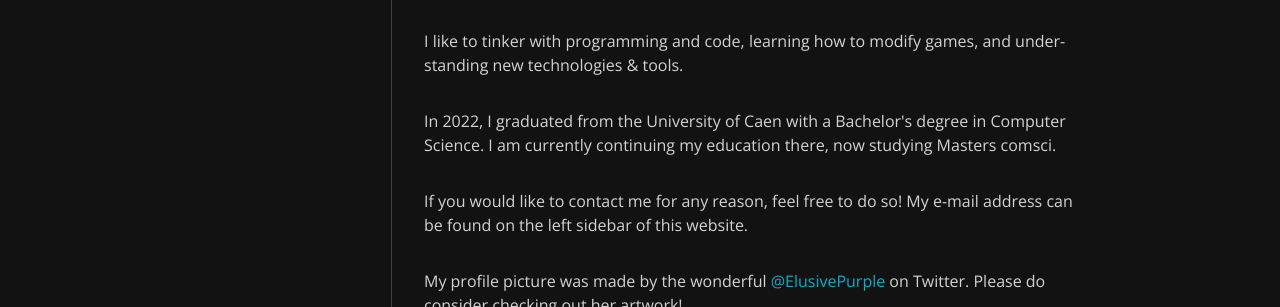
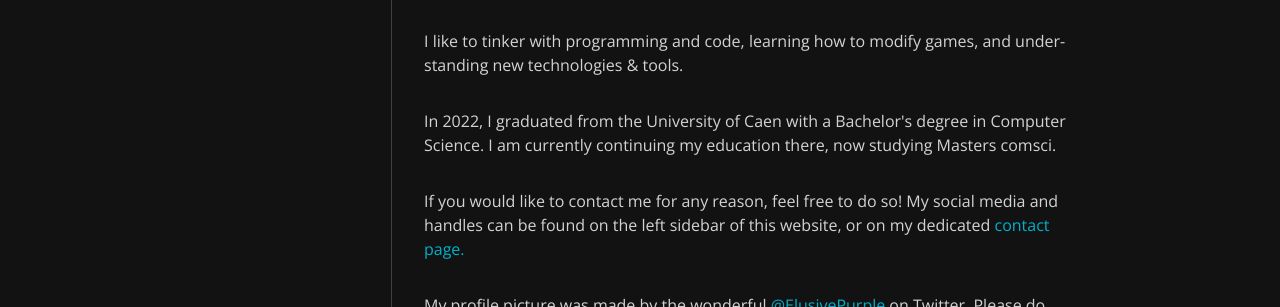
Before and after one commit to ClearwaterUK/clearwaterUK.github.io, a plain HTML site: page about.html in a window 1280 px wide. Shown: the part 493-800 px from the top of the page. Drawn offline with nearby package versions, Linux system fonts and the light colour scheme; a web font is replaced by a local one.

Commit message:
Fixed about page

```diff
--- a/about.html
+++ b/about.html
@@ -71,7 +71,7 @@
 
                     <p></p>
 
-                    <p>If you would like to contact me for any reason, feel free to do so! My e-mail address can be found on the left sidebar of this website.</p>
+                    <p>If you would like to contact me for any reason, feel free to do so! My social media and handles can be found on the left sidebar of this website, or on my dedicated <a href="./contact.html">contact page.</a></p>
 
                     <p>My profile picture was made by the wonderful <a href="https://twitter.com/ElusivePurple">@ElusivePurple</a> on Twitter. Please do consider checking out her artwork!</p>
 
```
